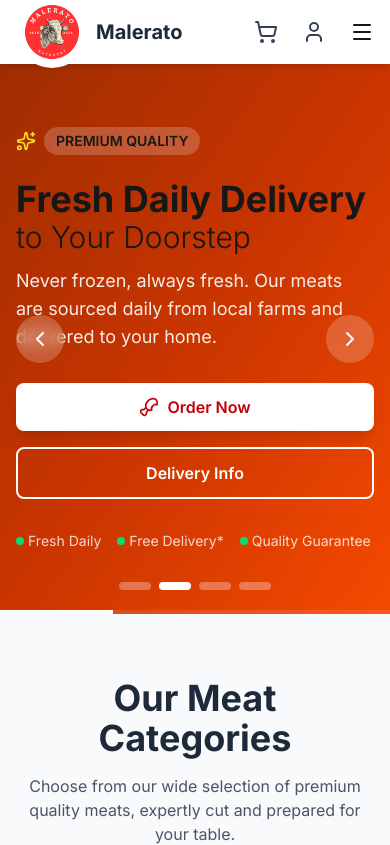
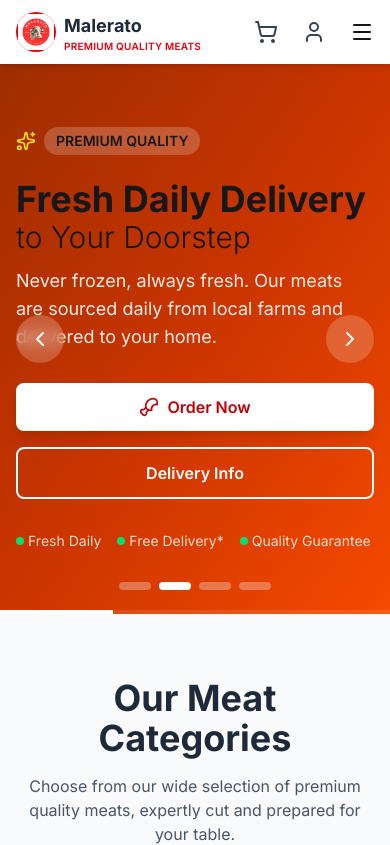
Before and after one commit to BmanDev595/malerato-butchery, a Next.js app: page / in a window 390 px wide. Shown: the top 845 px of the page. Built offline with nearby package versions, Linux system fonts and the light colour scheme.

Commit message:
Add tagline 'Premium Quality Meats' to navbar

```diff
--- a/components/layout/Navbar.tsx
+++ b/components/layout/Navbar.tsx
@@ -14,23 +14,33 @@ export default function Navbar() {
     <nav className="sticky top-0 z-50 bg-white shadow-md">
       <div className="container mx-auto px-4">
         <div className="flex justify-between items-center h-16">
-          {/* Logo */}
+          {/* Logo with Tagline - Shows on ALL devices */}
           <Link href="/" className="flex items-center space-x-2">
-            <div className="w-18 h-18 rounded-full overflow-hidden flex items-center justify-center bg-white-600">
+            <div className="w-10 h-10 rounded-full overflow-hidden flex items-center justify-center bg-red-600">
               {logoError ? (
                 <span className="text-white font-bold text-lg">M</span>
               ) : (
                 <img
                   src="/logo.png"
                   alt="Malerato Butchery Logo"
-                  className="w-full h-full object-contain p-0"  // Less padding
+                  className="w-full h-full object-contain p-0.5"
+                  onError={() => setLogoError(true)}
                 />
               )}
             </div>
 
-            <span className="text-xl md:text-2xl font-bold text-gray-800">
-              Malerato<span className="hidden md:inline"> Butchery</span>
-            </span>
+            {/* Brand Name & Tagline Container */}
+            <div className="flex flex-col leading-tight">
+              {/* Main Brand Name */}
+              <span className="text-lg md:text-2xl font-bold text-gray-800">
+                Malerato<span className="hidden sm:inline"> Butchery</span>
+              </span>
+
+              {/* Tagline - Shows on ALL devices */}
+              <span className="text-[10px] sm:text-xs text-red-600 font-semibold tracking-wide uppercase">
+                Premium Quality Meats
+              </span>
+            </div>
           </Link>
 
           {/* Desktop Navigation */}
```
